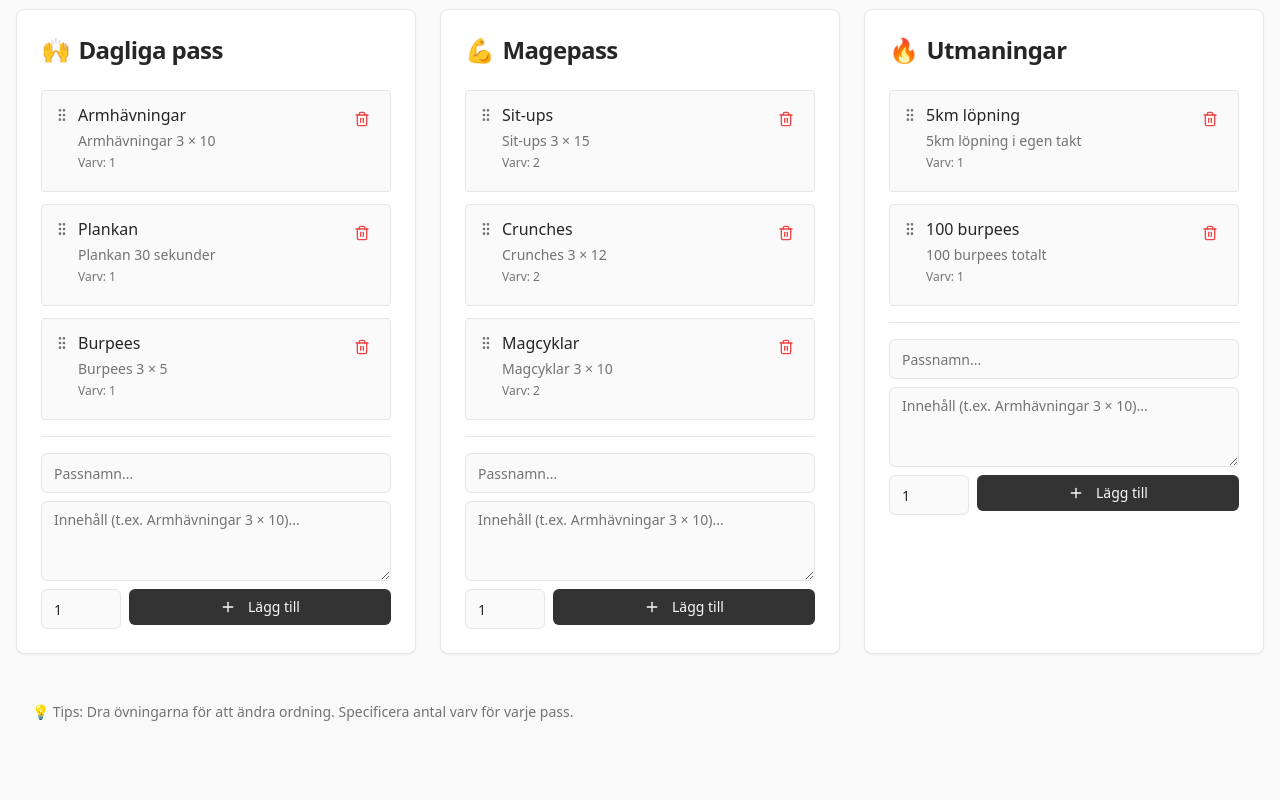
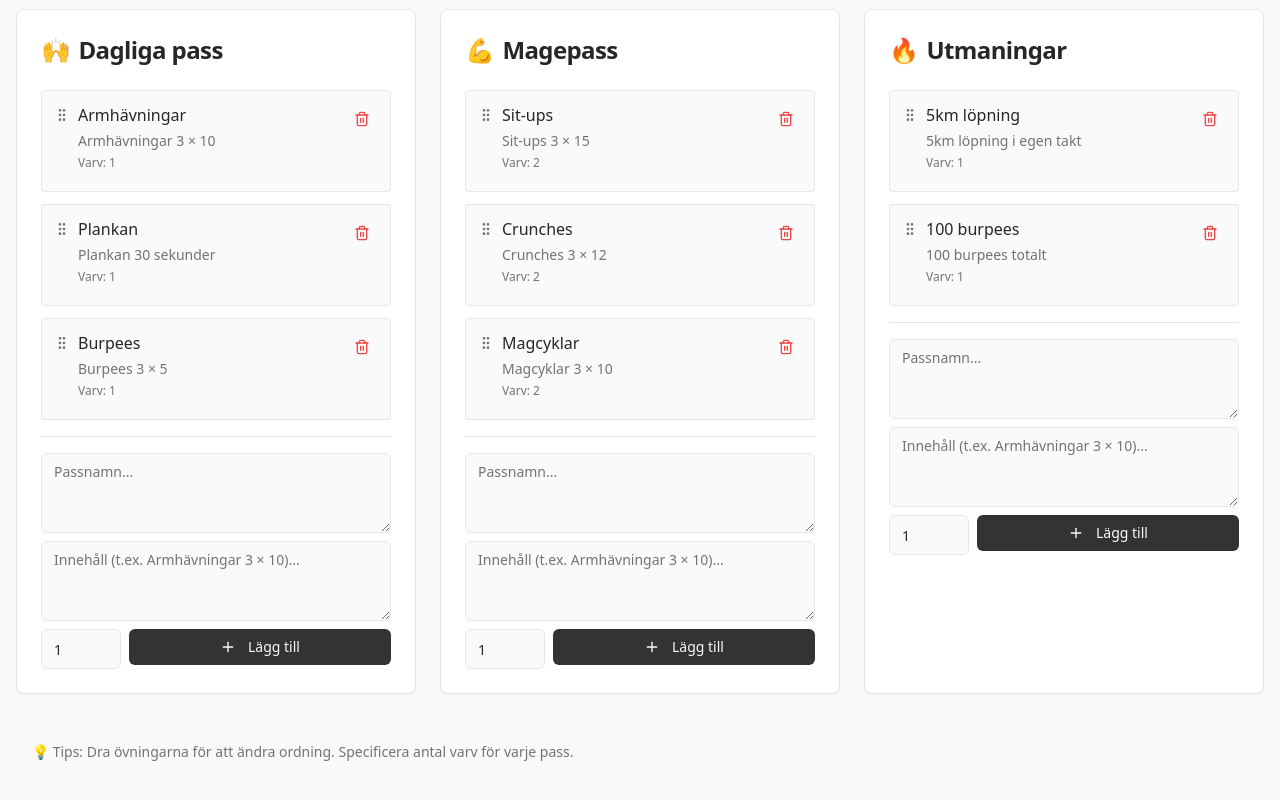
Before and after one commit to DroonT67/rasper-hem-nav, a React (Vite) app: page /trainingsapp/settings in a window 1280 px wide. Shown: the part 738-1538 px from the top of the page. Before the commit the page ends 1508 px from the top, so only its background shows below. Built offline with nearby package versions, Linux system fonts and the light colour scheme.

Commit message:
Add text input functionality
Allow users to input full text for exercise details.

```diff
--- a/src/pages/TrainingsSettings.tsx
+++ b/src/pages/TrainingsSettings.tsx
@@ -164,10 +164,11 @@ const TrainingsSettings = () => {
         </div>
 
         <div className="space-y-2 border-t pt-4">
-          <Input
+          <Textarea
             placeholder="Passnamn..."
             value={newExerciseName}
             onChange={(e) => setNewExerciseName(e.target.value)}
+            rows={2}
           />
           <Textarea
             placeholder="Innehåll (t.ex. Armhävningar 3 × 10)..."
```
